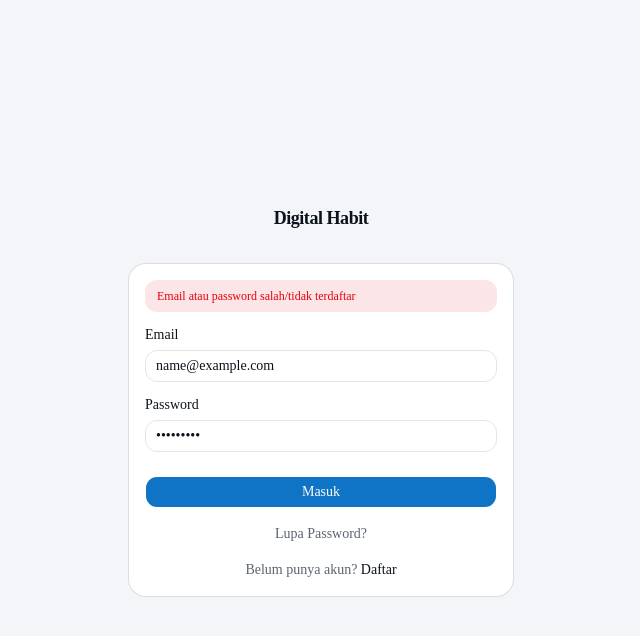
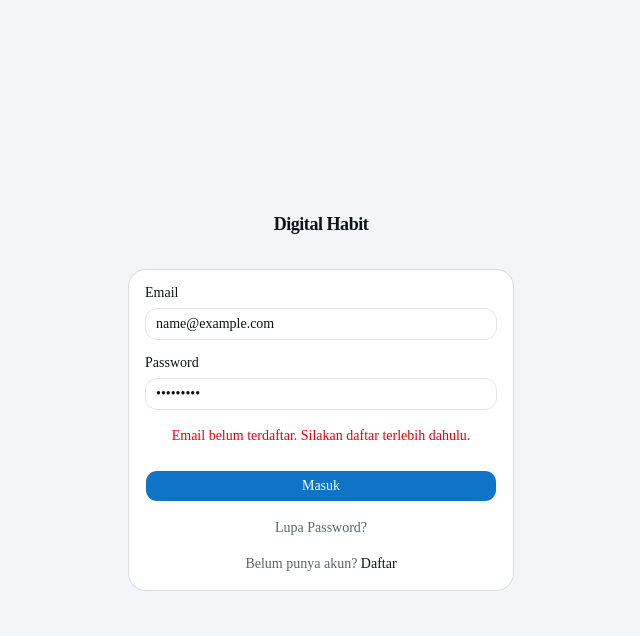
Before and after one commit to yascy1/digital-habit, a Next.js app: page /digital-habit/login in a window 1280 px wide. Both pictures are taken after typing "name@example.com", "Sample123" into the empty fields and a click on the button "Masuk". Shown: the top 636 px of the page, without its empty margins (319-959 px from the left). Built offline with nearby package versions, Linux system fonts and the light colour scheme.

Commit message:
fix: login validasi email terdaftar + password cocok, register simpan password ke localStorage

```diff
--- a/app/login/page.tsx
+++ b/app/login/page.tsx
@@ -1,5 +1,6 @@
 "use client"
 
+import { useState } from "react"
 import { useForm } from "react-hook-form"
 import { z } from "zod/v4"
 import { zodResolver } from "@hookform/resolvers/zod"
@@ -24,19 +25,25 @@ export default function LoginPage() {
     register,
     handleSubmit,
     formState: { errors },
-    setError,
   } = useForm<LoginForm>({
     resolver: zodResolver(loginSchema),
   })
+  const [loginError, setLoginError] = useState("")
 
   function onSubmit(data: LoginForm) {
+    setLoginError("")
     const users = JSON.parse(localStorage.getItem("digital-habit-users") ?? "[]")
-    const found = users.find((u: { email: string; name: string; password?: string }) => u.email === data.email)
-    if (!found || found.password !== data.password) {
-      setError("root", { message: "Email atau password salah/tidak terdaftar" })
+    const found = users.find((u: { email: string; password: string }) => u.email === data.email)
+    if (!found) {
+      setLoginError("Email belum terdaftar. Silakan daftar terlebih dahulu.")
+      return
+    }
+    if (found.password !== data.password) {
+      setLoginError("Email atau password salah.")
       return
     }
     localStorage.setItem("digital-habit-user", JSON.stringify({ email: data.email, name: found.name }))
+    saveProfile({ name: found.name.split(" ")[0], fullName: found.name, email: data.email, joinDate: new Date().toLocaleDateString("id-ID", { day: "numeric", month: "long", year: "numeric" }), avatarUrl: "", bannerId: "blue" })
     router.push("/dashboard")
   }
 
@@ -54,11 +61,6 @@ export default function LoginPage() {
       <Card className="w-full max-w-sm">
         <CardContent>
           <form onSubmit={handleSubmit(onSubmit)} className="flex flex-col gap-4">
-              {errors.root && (
-                <div className="rounded-lg bg-destructive/10 px-3 py-2 text-xs text-destructive">
-                  {errors.root.message}
-                </div>
-              )}
             <div className="flex flex-col gap-2">
               <Label htmlFor="email">Email</Label>
               <Input
@@ -87,6 +89,10 @@ export default function LoginPage() {
               )}
             </div>
 
+            {loginError && (
+              <p className="text-sm text-destructive text-center">{loginError}</p>
+            )}
+
             <Button type="submit" className="mt-2 w-full">
               Masuk
             </Button>
--- a/app/register/page.tsx
+++ b/app/register/page.tsx
@@ -35,7 +35,7 @@ export default function RegisterPage() {
 
   function onSubmit(data: RegisterForm) {
     const users = JSON.parse(localStorage.getItem("digital-habit-users") ?? "[]")
-    users.push({ name: data.name, email: data.email })
+    users.push({ name: data.name, email: data.email, password: data.password })
     localStorage.setItem("digital-habit-users", JSON.stringify(users))
     localStorage.setItem("digital-habit-user", JSON.stringify({ email: data.email, name: data.name }))
     saveProfile({ name: data.name.split(" ")[0], fullName: data.name, email: data.email, joinDate: new Date().toLocaleDateString("id-ID", { day: "numeric", month: "long", year: "numeric" }), avatarUrl: "", bannerId: "blue" })
```
